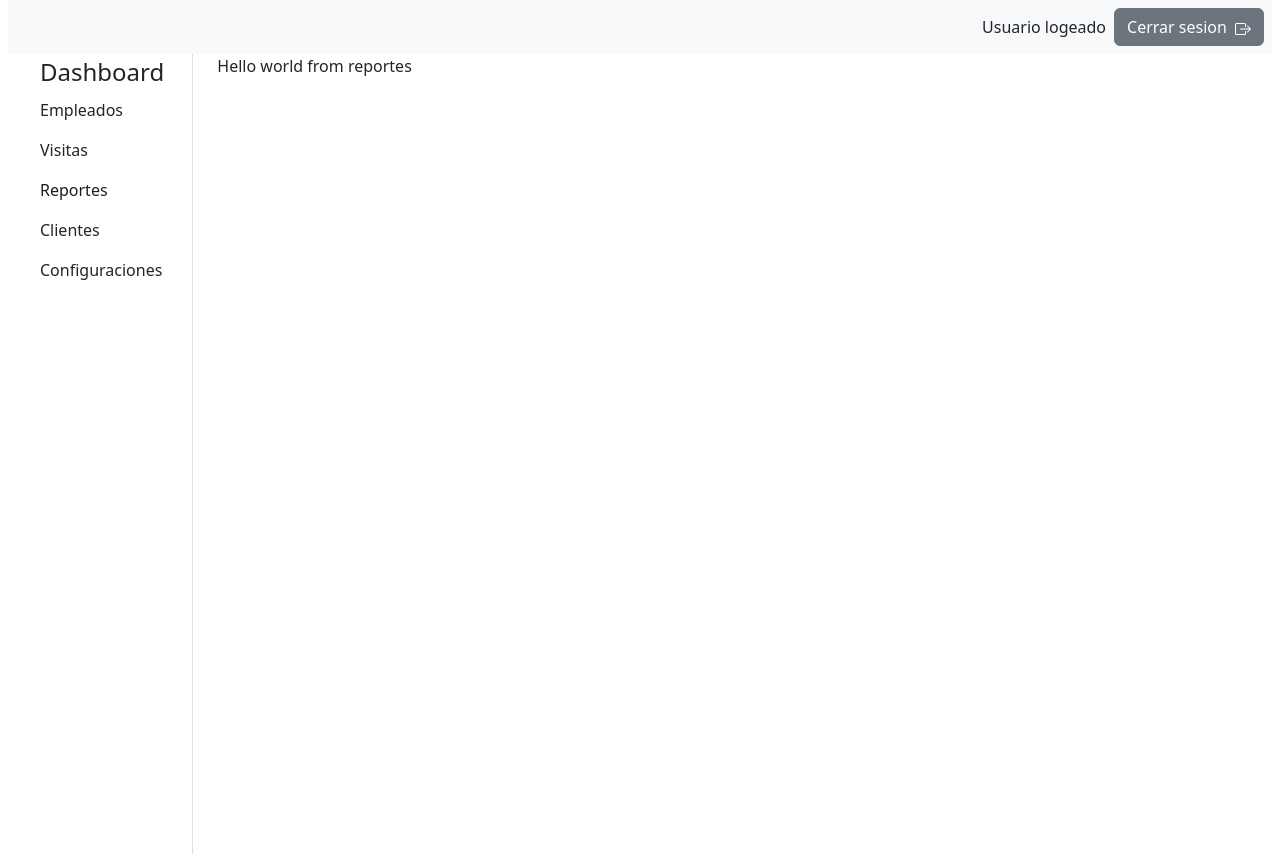
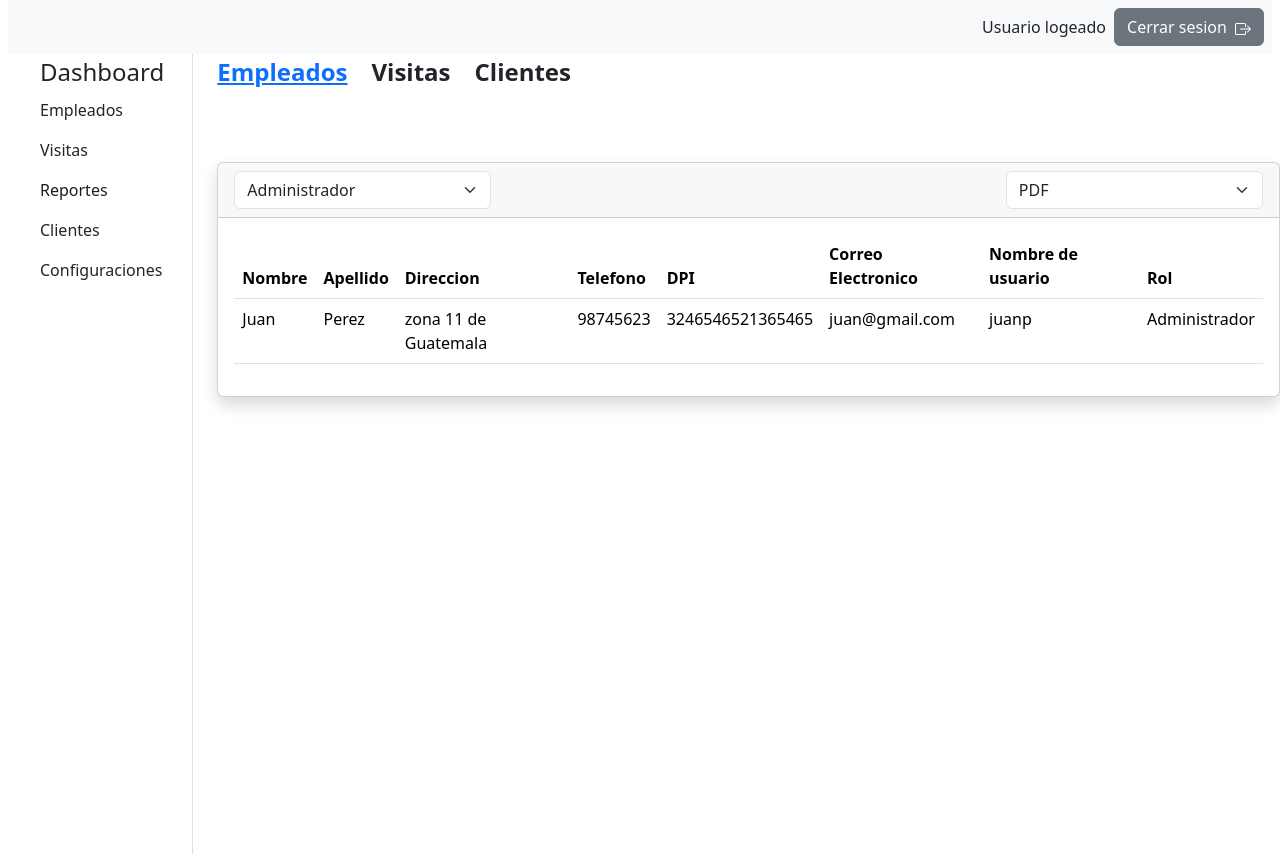
Before and after one commit to Dennis-18/visitas-web-app, a Next.js app: page /dashboard in a window 1280 px wide. Both pictures are taken after a click on the button "Reportes". Built offline with nearby package versions, Linux system fonts and the light colour scheme.

Commit message:
Reportes

```diff
--- /dev/null
+++ b/components/reportes/reporte-clientes.js
@@ -0,0 +1,47 @@
+import {Card, FormControl, FormSelect, Button} from "react-bootstrap";
+import React from "react";
+
+export default function ReporteClientes() {
+    return (
+      <>
+          <Card className="mt-4 shadow">
+              <Card.Header className="d-flex justify-content-between align-items-center">
+                  <span>Desde</span>
+                  <FormControl type="date"></FormControl>
+                  <span>Hasta</span>
+                  <FormControl type="date"></FormControl>
+
+                  <FormSelect className="">
+                      <option>PDF</option>
+                      <option>EXCEL</option>
+                  </FormSelect>
+                  <Button>Guardar</Button>
+              </Card.Header>
+              <Card.Body>
+                  <table className="table">
+                      <thead>
+                      <tr className="fw-bolder">
+                          <td>Nombre</td>
+                          <td>Apellido</td>
+                          <td>Direccion</td>
+                          <td>Telefono</td>
+                          <td>Nombre de la empresa</td>
+                          <td>Fecha de registro</td>
+                      </tr>
+                      </thead>
+                      <tbody>
+                      <tr>
+                          <td>Juan</td>
+                          <td>Perez</td>
+                          <td>zona 11 de Guatemala</td>
+                          <td>98745623</td>
+                          <td>Grupo de seguridad S.A</td>
+                          <td>Fecha de registro</td>
+                      </tr>
+                      </tbody>
+                  </table>
+              </Card.Body>
+          </Card>
+      </>
+    );
+}
--- /dev/null
+++ b/components/reportes/reporte-empleados.js
@@ -0,0 +1,50 @@
+import {Card, Row, Col, FormSelect, FormControl, Button} from "react-bootstrap";
+import React from "react";
+
+export default function ReporteEmpleados() {
+    return (
+        <>
+            <Card className="mt-4 shadow">
+                <Card.Header className="d-flex justify-content-between">
+                    <FormSelect className="w-25">
+                        <option>Administrador</option>
+                        <option>Supervisor</option>
+                        <option>Tecnico</option>
+                    </FormSelect>
+                    <FormSelect className="w-25">
+                        <option>PDF</option>
+                        <option>EXCEL</option>
+                    </FormSelect>
+                </Card.Header>
+                <Card.Body>
+                    <table className="table">
+                        <thead>
+                        <tr className="fw-bolder">
+                            <td>Nombre</td>
+                            <td>Apellido</td>
+                            <td>Direccion</td>
+                            <td>Telefono</td>
+                            <td>DPI</td>
+                            <td>Correo Electronico</td>
+                            <td>Nombre de usuario</td>
+                            <td>Rol</td>
+                        </tr>
+                        </thead>
+                        <tbody>
+                        <tr>
+                            <td>Juan</td>
+                            <td>Perez</td>
+                            <td>zona 11 de Guatemala</td>
+                            <td>98745623</td>
+                            <td>3246546521365465</td>
+                            <td>juan@gmail.com</td>
+                            <td>juanp</td>
+                            <td>Administrador</td>
+                        </tr>
+                        </tbody>
+                    </table>
+                </Card.Body>
+            </Card>
+        </>
+    )
+}
--- /dev/null
+++ b/components/reportes/reporte-visitas.js
@@ -0,0 +1,59 @@
+import {Card, FormSelect, FormControl, Button} from "react-bootstrap";
+import React from "react";
+
+export default function ReporteVisitas() {
+    return (
+        <>
+            <div className="d-flex">
+                <FormSelect className="w-25 me-2">
+                    <option>PDF</option>
+                    <option>EXCEL</option>
+                </FormSelect>
+                <Button>Exportar</Button>
+            </div>
+            <Card className="mt-4 shadow">
+                <Card.Header className="d-flex justify-content-between align-items-center">
+                    <span>Fecha creacion</span>
+                    <FormControl type="date"></FormControl>
+                    <span>Hasta</span>
+                    <FormControl type="date"></FormControl>
+                    <span>Estado</span>
+                    <FormSelect className="">
+                        <option>Creada</option>
+                        <option>Iniciada</option>
+                        <option>Finalizada</option>
+                    </FormSelect>
+                    <span>Encargado</span>
+                    <FormSelect className="">
+                        <option>Juan Perez</option>
+                        <option>Alberto Morales</option>
+                    </FormSelect>
+                </Card.Header>
+                <Card.Body>
+                    <table className="table">
+                        <thead>
+                        <tr className="fw-bolder">
+                            <td>Fecha de registro</td>
+                            <td>Tecnico encargado</td>
+                            <td>Fecha de finalizacion</td>
+                            <td>Estado</td>
+                            <td>Cliente</td>
+                            <td>Empresa</td>
+                        </tr>
+                        </thead>
+                        <tbody>
+                        <tr>
+                            <td>2 de septiembre</td>
+                            <td>Juan Perez</td>
+                            <td>4 de Septiembre</td>
+                            <td>Finalizada</td>
+                            <td>Alberto Morales</td>
+                            <td>Grupo de Seguridad S.A</td>
+                        </tr>
+                        </tbody>
+                    </table>
+                </Card.Body>
+            </Card>
+        </>
+    )
+}
--- a/components/reportes/reportes.js
+++ b/components/reportes/reportes.js
@@ -1,7 +1,40 @@
-export default function Reportes(){
-    return(
+import React, {useState} from "react";
+import ReporteEmpleados from "./reporte-empleados";
+import ReporteVisitas from "./reporte-visitas";
+import ReporteClientes from "./reporte-clientes";
+export default function Reportes() {
+    const Options = {
+        Empleados: "Empleados",
+        Visitas: "Visitas",
+        Clientes: "Clientes"
+    };
+    const [option, setOption] = useState(Options.Empleados);
+    return (
         <>
-            <div>Hello world from reportes</div>
+            <div className="d-flex fw-bolder fs-4 mb-5">
+                <div role="button"
+                     onClick={() => setOption(Options.Empleados)}
+                     className={`me-4 ${option === Options.Empleados ? "text-primary text-decoration-underline" : ""}`}>Empleados
+                </div>
+                <div role="button"
+                     onClick={() => setOption(Options.Visitas)}
+                     className={`me-4 ${option === Options.Visitas ? "text-primary text-decoration-underline" : ""}`}>Visitas
+                </div>
+                <div role="button"
+                     onClick={() => setOption(Options.Clientes)}
+                     className={`me-4 ${option === Options.Clientes ? "text-primary text-decoration-underline" : ""}`}>Clientes
+                </div>
+            </div>
+
+            {option === Options.Empleados && (
+                <ReporteEmpleados />
+            )}
+            {option === Options.Visitas && (
+                <ReporteVisitas />
+            )}
+            {option === Options.Clientes && (
+                <ReporteClientes />
+            )}
         </>
     )
 }
```
